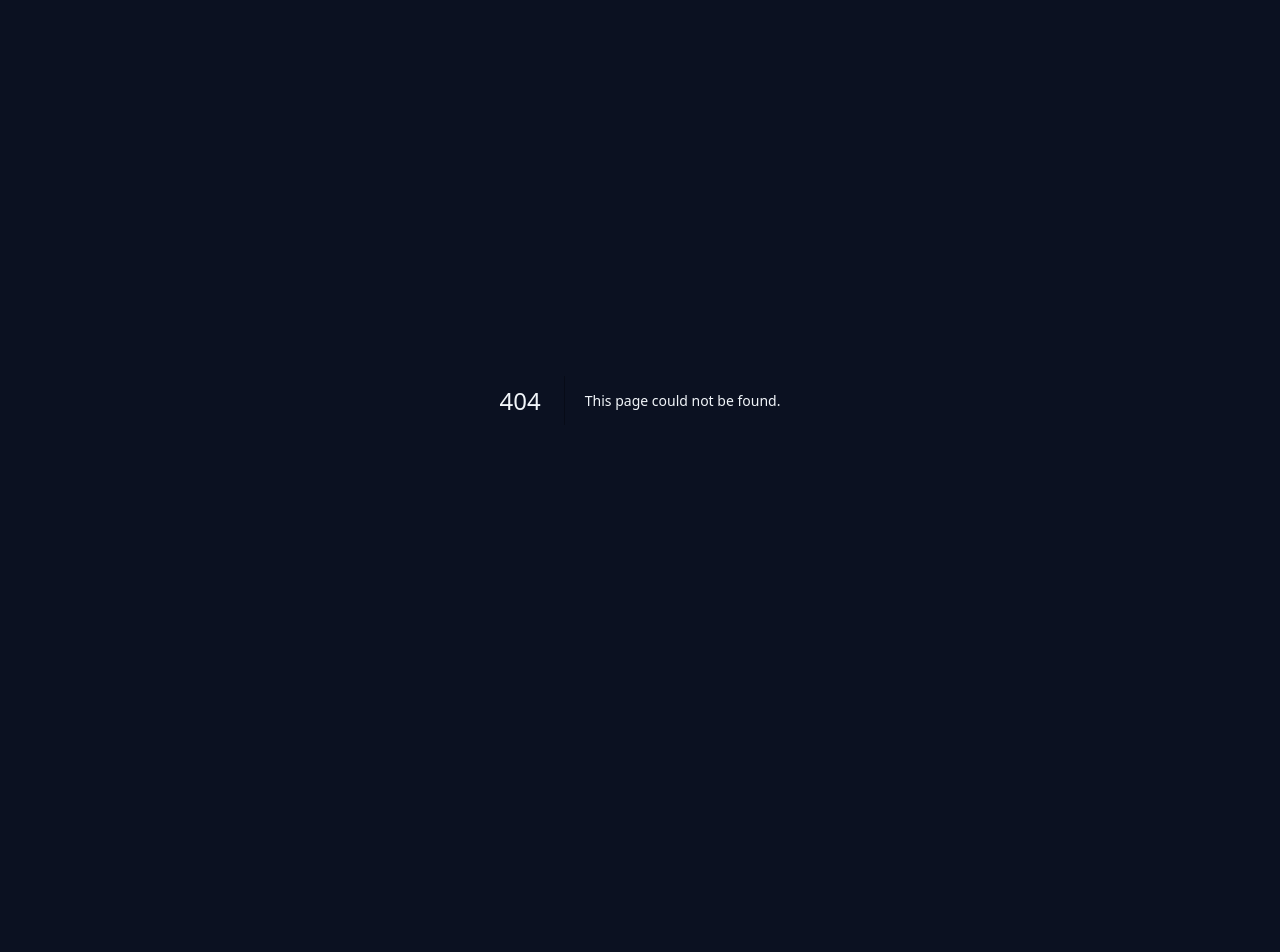
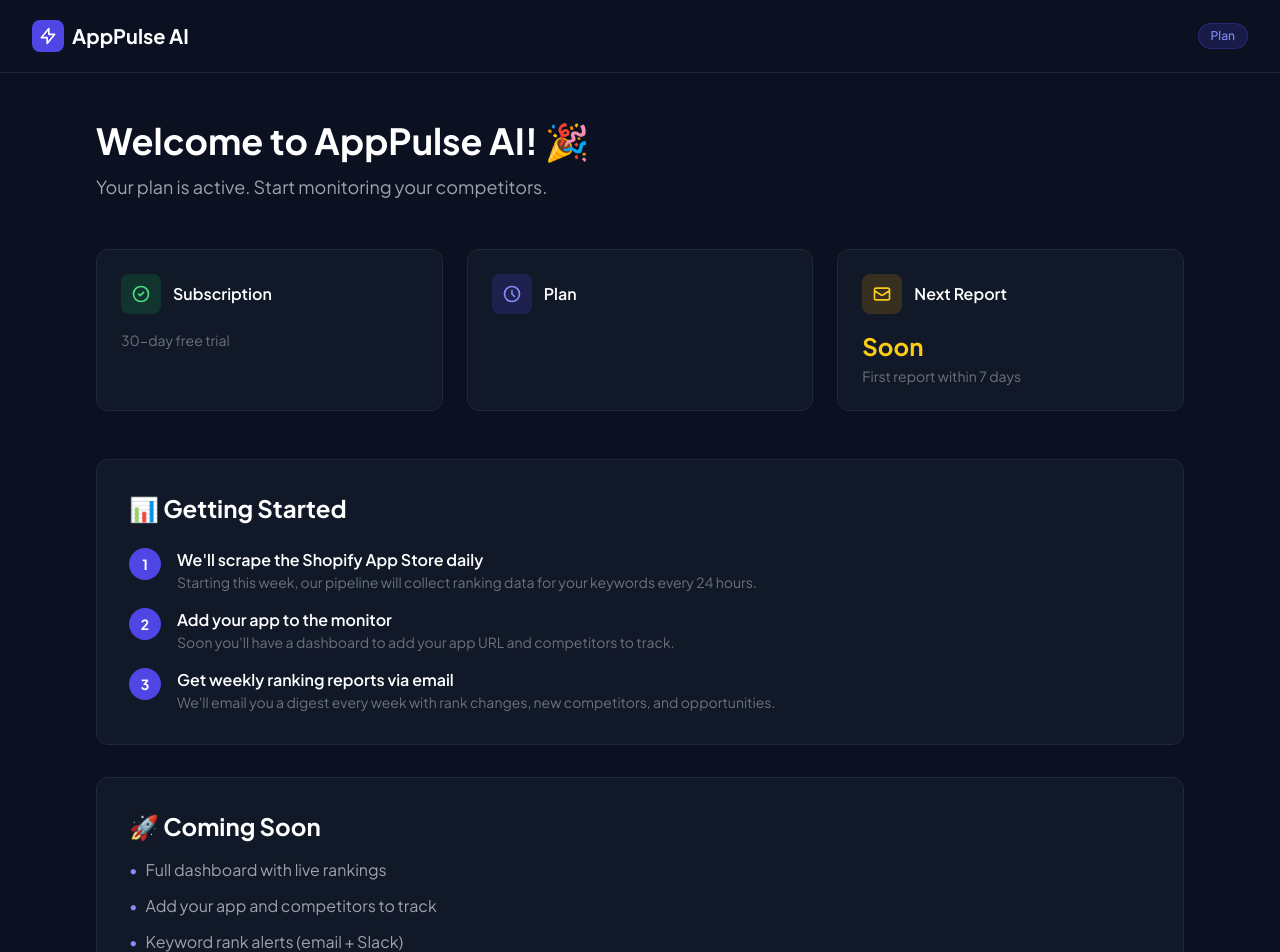
Before and after one commit to arnish169-web/apppulse-ai, a Next.js app: page /dashboard in a window 1280 px wide. Before the commit this address had no page. Shown: the top 952 px of the page. Before the commit the page ends 800 px from the top, so only its background shows below. Built offline with nearby package versions, Linux system fonts and the light colour scheme.

Commit message:
feat: add post-payment dashboard page

```diff
--- /dev/null
+++ b/src/app/dashboard/page.tsx
@@ -0,0 +1,194 @@
+import { redirect } from "next/navigation";
+import { createClient } from "@libsql/client";
+
+// Turso DB singleton
+const db = createClient({
+  url: process.env.TURSO_DATABASE_URL!,
+  authToken: process.env.TURSO_AUTH_TOKEN!,
+});
+
+async function getSession(sessionId: string) {
+  try {
+    const response = await fetch(
+      `https://api.stripe.com/v1/checkout/sessions/${sessionId}`,
+      {
+        headers: {
+          Authorization: `Bearer ${process.env.STRIPE_SECRET_KEY}`,
+        },
+      }
+    );
+    if (!response.ok) return null;
+    return await response.json();
+  } catch {
+    return null;
+  }
+}
+
+export default async function DashboardPage({
+  searchParams,
+}: {
+  searchParams: { session_id?: string; cancel?: string };
+}) {
+  let customerEmail = "";
+  let plan = "";
+  let status = "";
+
+  if (searchParams.cancel) {
+    return (
+      <div className="min-h-screen bg-[#0B1121] flex items-center justify-center p-8">
+        <div className="text-center">
+          <h1 className="text-3xl font-bold text-white mb-4">Payment Cancelled</h1>
+          <p className="text-gray-400 mb-8">No worries — you can try again anytime.</p>
+          <a href="/pricing" className="px-6 py-3 bg-indigo-600 text-white rounded-lg hover:bg-indigo-500 transition">
+            View Plans
+          </a>
+        </div>
+      </div>
+    );
+  }
+
+  if (searchParams.session_id) {
+    const session = await getSession(searchParams.session_id);
+    if (session) {
+      customerEmail = session.customer_email || session.customer_details?.email || "";
+      const priceId = session.line_items?.data?.[0]?.price?.id;
+      const planMap: Record<string, string> = {
+        [process.env.STRIPE_PRICE_ID_STARTER || ""]: "Starter",
+        [process.env.STRIPE_PRICE_ID_GROWTH || ""]: "Growth",
+        [process.env.STRIPE_PRICE_ID_STUDIO || ""]: "Studio",
+      };
+      plan = planMap[priceId] || "Starter";
+      status = session.subscription_status || "active";
+    }
+  }
+
+  return (
+    <div className="min-h-screen bg-[#0B1121] text-white">
+      {/* Navbar */}
+      <nav className="border-b border-gray-800 px-8 py-5 flex items-center justify-between">
+        <div className="flex items-center gap-2">
+          <div className="w-8 h-8 rounded-lg bg-indigo-600 flex items-center justify-center">
+            <svg className="w-5 h-5 text-white" fill="none" viewBox="0 0 24 24" stroke="currentColor">
+              <path strokeLinecap="round" strokeLinejoin="round" strokeWidth={2} d="M13 10V3L4 14h7v7l9-11h-7z" />
+            </svg>
+          </div>
+          <span className="font-bold text-xl">AppPulse AI</span>
+        </div>
+        <div className="flex items-center gap-4">
+          <span className="text-sm text-gray-400">{customerEmail}</span>
+          <span className="px-3 py-1 text-xs font-medium rounded-full bg-indigo-600/20 text-indigo-400 border border-indigo-600/30">
+            {plan} Plan
+          </span>
+        </div>
+      </nav>
+
+      {/* Main Content */}
+      <div className="max-w-6xl mx-auto px-8 py-12">
+        {/* Welcome Header */}
+        <div className="mb-12">
+          <h1 className="text-4xl font-bold mb-3">
+            {status === "trialing" ? "You're on your free trial! 🎉" : "Welcome to AppPulse AI! 🎉"}
+          </h1>
+          <p className="text-gray-400 text-lg">
+            {status === "trialing"
+              ? `Your ${plan} trial is active for 30 days. We'll send your first report soon.`
+              : `Your ${plan} plan is active. Start monitoring your competitors.`}
+          </p>
+        </div>
+
+        {/* Status Cards */}
+        <div className="grid grid-cols-1 md:grid-cols-3 gap-6 mb-12">
+          <div className="bg-[#111827] border border-gray-800 rounded-xl p-6">
+            <div className="flex items-center gap-3 mb-4">
+              <div className="w-10 h-10 rounded-lg bg-green-600/20 flex items-center justify-center">
+                <svg className="w-5 h-5 text-green-400" fill="none" viewBox="0 0 24 24" stroke="currentColor">
+                  <path strokeLinecap="round" strokeLinejoin="round" strokeWidth={2} d="M9 12l2 2 4-4m6 2a9 9 0 11-18 0 9 9 0 0118 0z" />
+                </svg>
+              </div>
+              <span className="font-semibold">Subscription</span>
+            </div>
+            <p className="text-2xl font-bold text-green-400 capitalize">{status === "trialing" ? "Trial Active" : status}</p>
+            <p className="text-sm text-gray-500 mt-1">30-day free trial</p>
+          </div>
+
+          <div className="bg-[#111827] border border-gray-800 rounded-xl p-6">
+            <div className="flex items-center gap-3 mb-4">
+              <div className="w-10 h-10 rounded-lg bg-indigo-600/20 flex items-center justify-center">
+                <svg className="w-5 h-5 text-indigo-400" fill="none" viewBox="0 0 24 24" stroke="currentColor">
+                  <path strokeLinecap="round" strokeLinejoin="round" strokeWidth={2} d="M12 8v4l3 3m6-3a9 9 0 11-18 0 9 9 0 0118 0z" />
+                </svg>
+              </div>
+              <span className="font-semibold">Plan</span>
+            </div>
+            <p className="text-2xl font-bold">{plan}</p>
+            <p className="text-sm text-gray-500 mt-1">
+              {plan === "Starter" && "10 keywords, 5 competitors"}
+              {plan === "Growth" && "25 keywords, 15 competitors"}
+              {plan === "Studio" && "Unlimited everything"}
+            </p>
+          </div>
+
+          <div className="bg-[#111827] border border-gray-800 rounded-xl p-6">
+            <div className="flex items-center gap-3 mb-4">
+              <div className="w-10 h-10 rounded-lg bg-yellow-600/20 flex items-center justify-center">
+                <svg className="w-5 h-5 text-yellow-400" fill="none" viewBox="0 0 24 24" stroke="currentColor">
+                  <path strokeLinecap="round" strokeLinejoin="round" strokeWidth={2} d="M3 8l7.89 5.26a2 2 0 002.22 0L21 8M5 19h14a2 2 0 002-2V7a2 2 0 00-2-2H5a2 2 0 00-2 2v10a2 2 0 002 2z" />
+                </svg>
+              </div>
+              <span className="font-semibold">Next Report</span>
+            </div>
+            <p className="text-2xl font-bold text-yellow-400">Soon</p>
+            <p className="text-sm text-gray-500 mt-1">First report within 7 days</p>
+          </div>
+        </div>
+
+        {/* Getting Started */}
+        <div className="bg-[#111827] border border-gray-800 rounded-xl p-8 mb-8">
+          <h2 className="text-2xl font-bold mb-6">📊 Getting Started</h2>
+          <div className="space-y-4">
+            <div className="flex items-start gap-4">
+              <div className="w-8 h-8 rounded-full bg-indigo-600 flex items-center justify-center text-sm font-bold shrink-0">1</div>
+              <div>
+                <p className="font-semibold">We'll scrape the Shopify App Store daily</p>
+                <p className="text-sm text-gray-500">Starting this week, our pipeline will collect ranking data for your keywords every 24 hours.</p>
+              </div>
+            </div>
+            <div className="flex items-start gap-4">
+              <div className="w-8 h-8 rounded-full bg-indigo-600 flex items-center justify-center text-sm font-bold shrink-0">2</div>
+              <div>
+                <p className="font-semibold">Add your app to the monitor</p>
+                <p className="text-sm text-gray-500">Soon you'll have a dashboard to add your app URL and competitors to track.</p>
+              </div>
+            </div>
+            <div className="flex items-start gap-4">
+              <div className="w-8 h-8 rounded-full bg-indigo-600 flex items-center justify-center text-sm font-bold shrink-0">3</div>
+              <div>
+                <p className="font-semibold">Get weekly ranking reports via email</p>
+                <p className="text-sm text-gray-500">We'll email you a digest every week with rank changes, new competitors, and opportunities.</p>
+              </div>
+            </div>
+          </div>
+        </div>
+
+        {/* Coming Soon Features */}
+        <div className="bg-[#111827] border border-gray-800 rounded-xl p-8">
+          <h2 className="text-2xl font-bold mb-4">🚀 Coming Soon</h2>
+          <ul className="space-y-3 text-gray-400">
+            <li className="flex items-center gap-2">
+              <span className="text-indigo-400">•</span> Full dashboard with live rankings
+            </li>
+            <li className="flex items-center gap-2">
+              <span className="text-indigo-400">•</span> Add your app and competitors to track
+            </li>
+            <li className="flex items-center gap-2">
+              <span className="text-indigo-400">•</span> Keyword rank alerts (email + Slack)
+            </li>
+            <li className="flex items-center gap-2">
+              <span className="text-indigo-400">•</span> Daily snapshots for Growth/Studio
+            </li>
+          </ul>
+        </div>
+      </div>
+    </div>
+  );
+}
```
